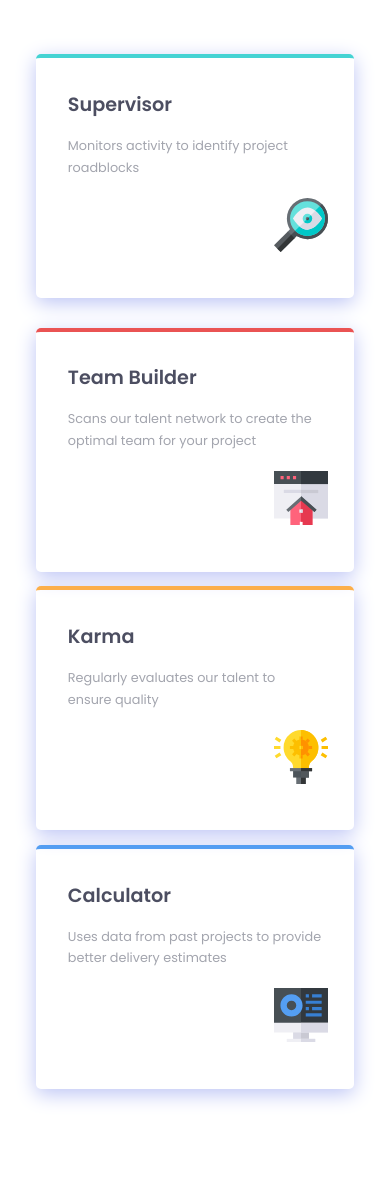
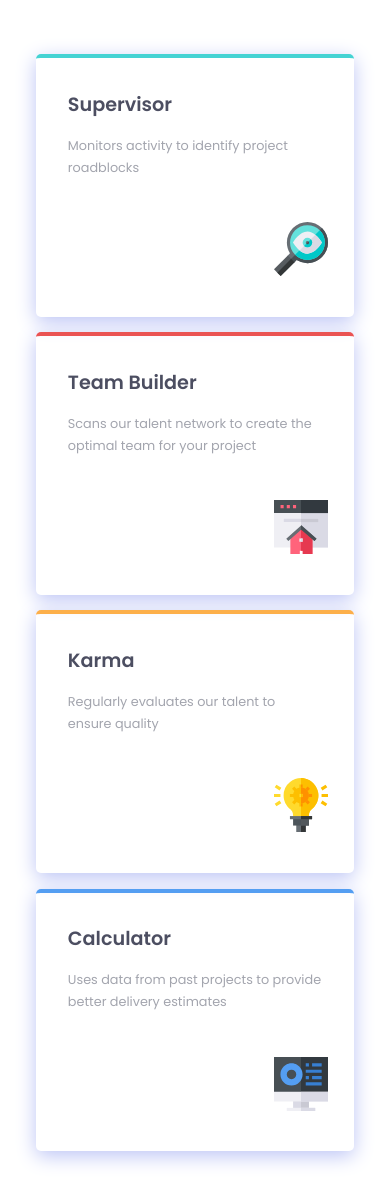
Before and after one commit to jdasdeveloper/jdasdeveloper.github.io, a PHP site: page / in a window 390 px wide. Shown: the part 207-1390 px from the top of the page. Before the commit the page ends 1310 px from the top, so only its background shows below. Run offline with PHP 8.4, Linux system fonts and the light colour scheme.

Commit message:
Fixed responsive

```diff
--- a/Four-card-feature-section-master/css/styles.css
+++ b/Four-card-feature-section-master/css/styles.css
@@ -40,12 +40,15 @@ body{
     margin-right: 0;
 }
 .card{
+    display: flex;
+    flex-direction: column;
     border-top: solid 4.5px;
     font-size: 0.8rem;
     height: 30%;
     width: 75%;
     box-shadow: 0 5px 20px 0px hsl(232, 74%, 85%);
     border-radius: 5px;
+    padding-bottom: 1%;
 }
 #card{
     border-top-color: hsl(180, 62%, 55%);
@@ -61,7 +64,6 @@ body{
 }
 #card2{
     border-top-color: hsl(212, 86%, 64%);
-    position: relative;
     grid-row: 1 / 2;
     grid-column: 3 / 4 ;
     margin-top: 30%;
@@ -78,6 +80,7 @@ body{
     margin: 10% auto 0 10%;
 }
 .card-description{
+    position: relative;
     color: hsl(229, 6%, 66%);
     margin: 5% 10% auto 10%;
     line-height: 1.7;
@@ -87,7 +90,21 @@ body{
     margin: 6% auto auto 75%;
     width: 17%;
 }
-@media only screen and (min-width: 300px) and (max-width: 800px) {
+@media only screen and (max-width: 1140px) {
+
+    .card{
+        padding-bottom: 5%;
+    }
+    #card3{
+        border-top-color: hsl(34, 97%, 64%);
+        margin: 70% auto;
+        grid-row: 1 / 2;
+        grid-column: 2 / 3 ;
+    }
+
+  }
+
+@media only screen and (min-width: 300px) and (max-width: 846px) {
     .header{
         font-size: 1.4rem;
         font-weight: 200;
@@ -117,6 +134,8 @@ body{
         margin: auto 0 25% 0;
     }
     .card{
+        display: flex;
+        flex-direction: column;
         border-top: solid 4.5px;
         font-size: 0.8rem;
         height: 15rem;
@@ -124,9 +143,14 @@ body{
         box-shadow: 0 5px 20px 0px hsl(232, 74%, 85%);
         border-radius: 5px;
     }
+    .card-ilustration{
+        position: relative;
+        margin: auto auto auto 75%;
+        width: 17%;
+    }
     #card{
         border-top-color: hsl(180, 62%, 55%);
-        margin: auto;
+        margin: 0 auto -1rem auto;
         grid-row: 1 / 2;
         grid-column: 1 ;
     }
@@ -134,7 +158,7 @@ body{
         border-top-color: hsl(0, 78%, 62%);
         grid-row: 3 / 4;
         grid-column: 1 ;
-        margin: auto;
+        margin: auto auto auto auto;
     }
     #card2{
         border-top-color: hsl(212, 86%, 64%);
```
